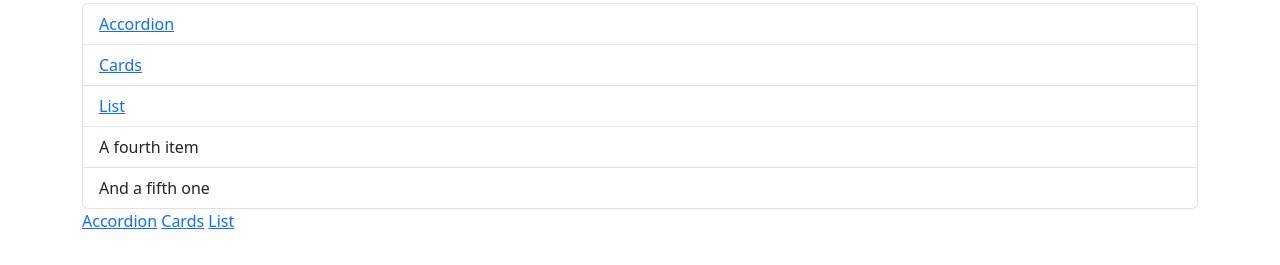
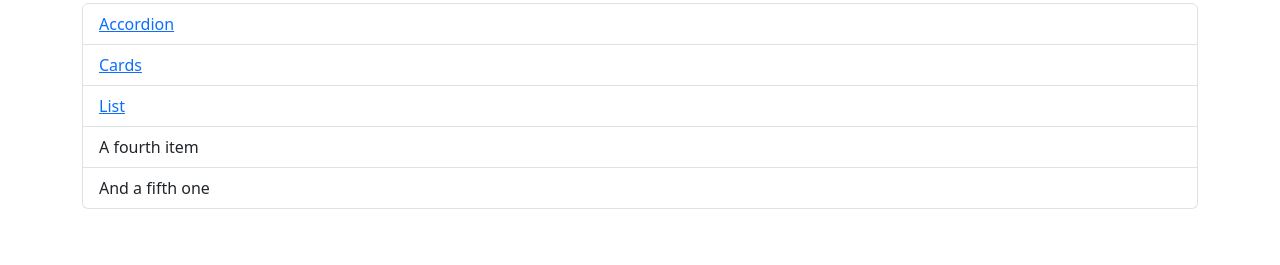
Before and after one commit to nmharrison10/mis4013_hw1, a plain HTML site: page index.html in a window 1280 px wide. Shown: the part 53-318 px from the top of the page. Drawn offline with nearby package versions, Linux system fonts and the light colour scheme.

Commit message:
Update index.html

```diff
--- a/index.html
+++ b/index.html
@@ -16,9 +16,6 @@
   <li class="list-group-item">A fourth item</li>
   <li class="list-group-item">And a fifth one</li>
 </ul>
-    <a href="accordion.html">Accordion</a>
-    <a href="cards.html">Cards</a>
-    <a href="list.html">List</a>
     </div>
     <script src="https://cdn.jsdelivr.net/npm/bootstrap@5.3.1/dist/js/bootstrap.bundle.min.js" integrity="sha384-HwwvtgBNo3bZJJLYd8oVXjrBZt8cqVSpeBNS5n7C8IVInixGAoxmnlMuBnhbgrkm" crossorigin="anonymous"></script>
   </body>
```
